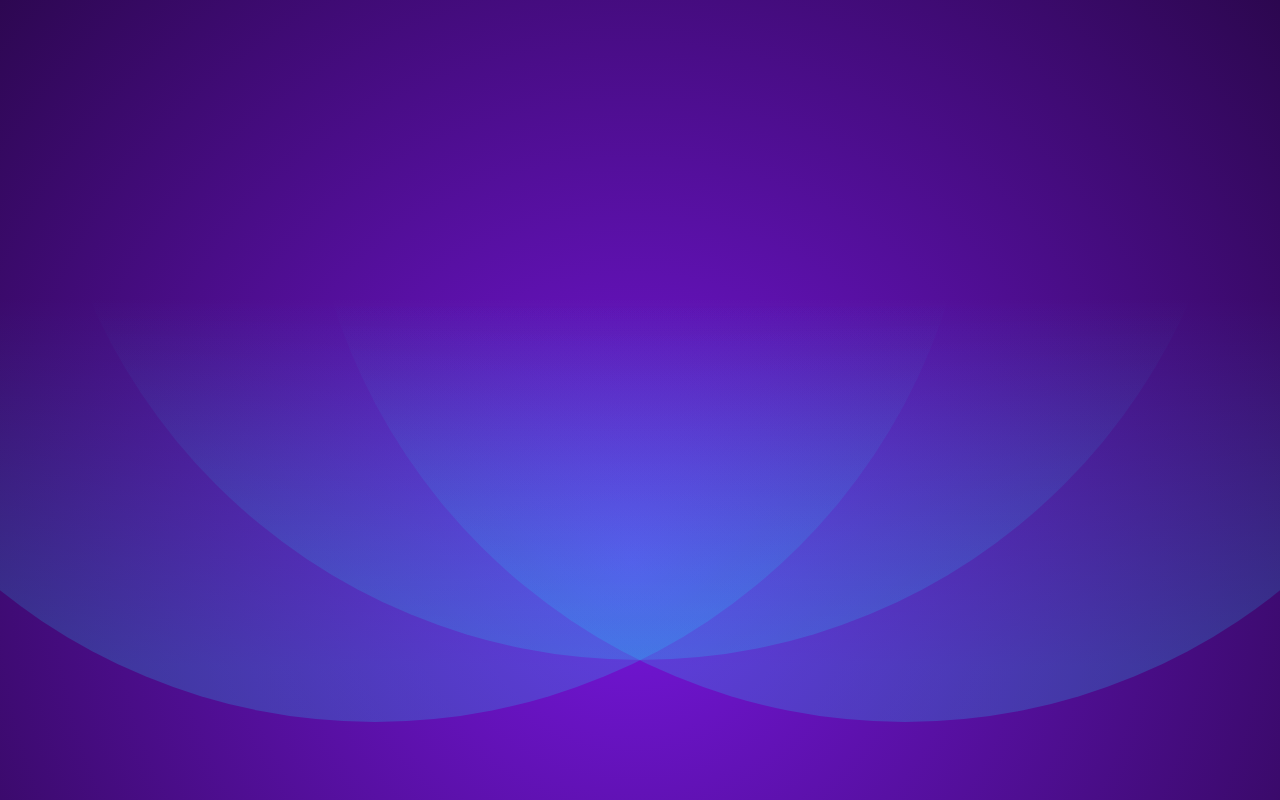
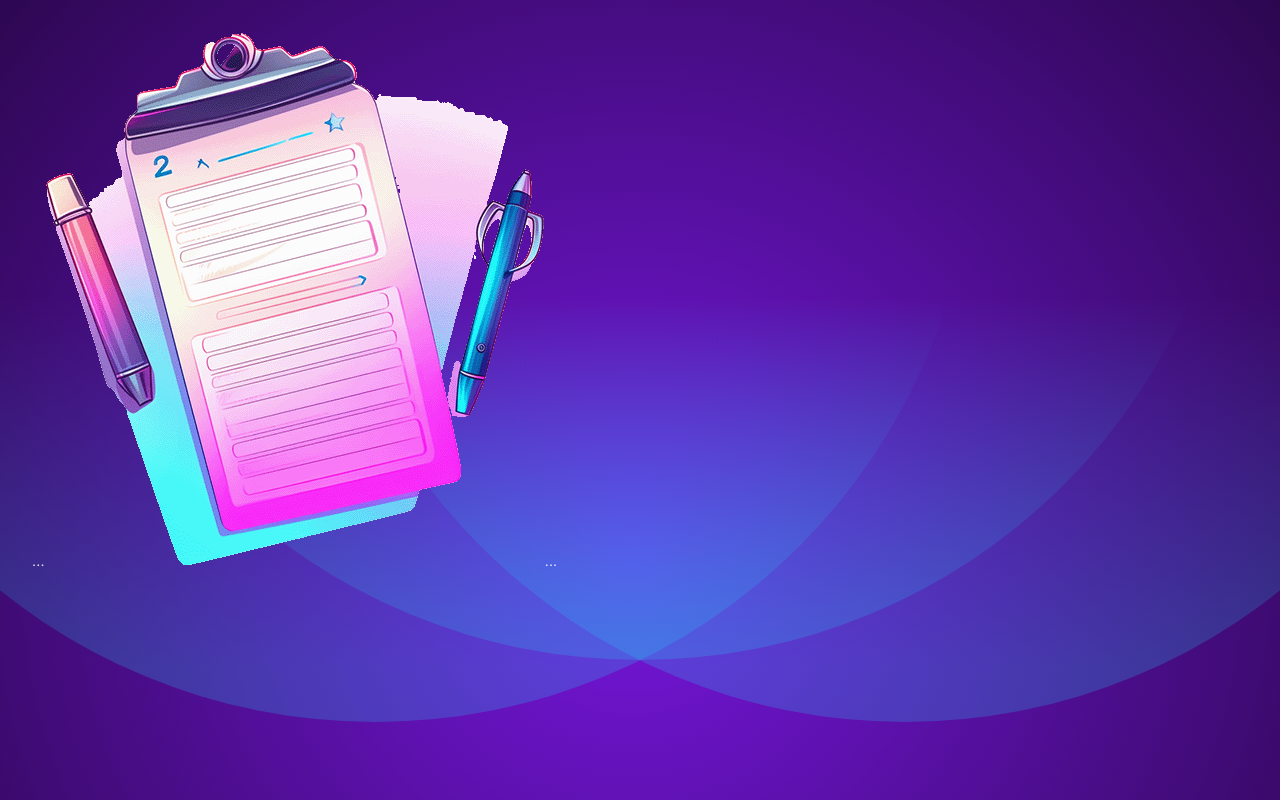
Before and after one commit to AaradhyaGitHub/ReactQuizApp, a React (Vite) app: page / in a window 1280 px wide. Built offline with nearby package versions, Linux system fonts and the light colour scheme.

Commit message:
Necessary components created with right heirerchy

```diff
--- a/src/App.jsx
+++ b/src/App.jsx
@@ -1,3 +1,6 @@
-function App() {}
-
-export default App;
+import Dash from "./components/Dash.jsx"
+export default function App(){
+    return(
+        <Dash />
+    )
+}
--- /dev/null
+++ b/src/components/Dash.jsx
@@ -0,0 +1,12 @@
+import Header from "./header/Header.jsx";
+import Timer from "./Timer.jsx";
+import QnA from "./Qna.jsx";
+export default function Dash() {
+  return (
+    <>
+      <Header />
+      <Timer />
+      <QnA />
+    </>
+  );
+}
--- /dev/null
+++ b/src/components/Qna.jsx
@@ -0,0 +1,7 @@
+export default function QnA(){
+    return(
+        <>
+
+        </>
+    )
+}
--- /dev/null
+++ b/src/components/Timer.jsx
@@ -0,0 +1,6 @@
+export default function Timer(){
+    return (
+        <>
+        </>
+    )
+}
--- /dev/null
+++ b/src/components/header/Count.jsx
@@ -0,0 +1,7 @@
+export default function Count(){
+    return(
+        <>
+        ...
+        </>
+    )
+}
--- /dev/null
+++ b/src/components/header/Header.jsx
@@ -0,0 +1,12 @@
+import Count from "./Count.jsx"
+import Hint from "./Hint.jsx"
+import header_logo from "../../assets/quiz-logo.png"
+export default function Header(){
+    return (
+        <>
+            <Count />
+            <img src = {header_logo} alt = "champion cup logo" />
+            <Hint />
+        </>
+    )
+}
--- /dev/null
+++ b/src/components/header/Hint.jsx
@@ -0,0 +1,7 @@
+export default function Hint(){
+    return(
+        <>
+            ...
+        </>
+    )
+}
```
